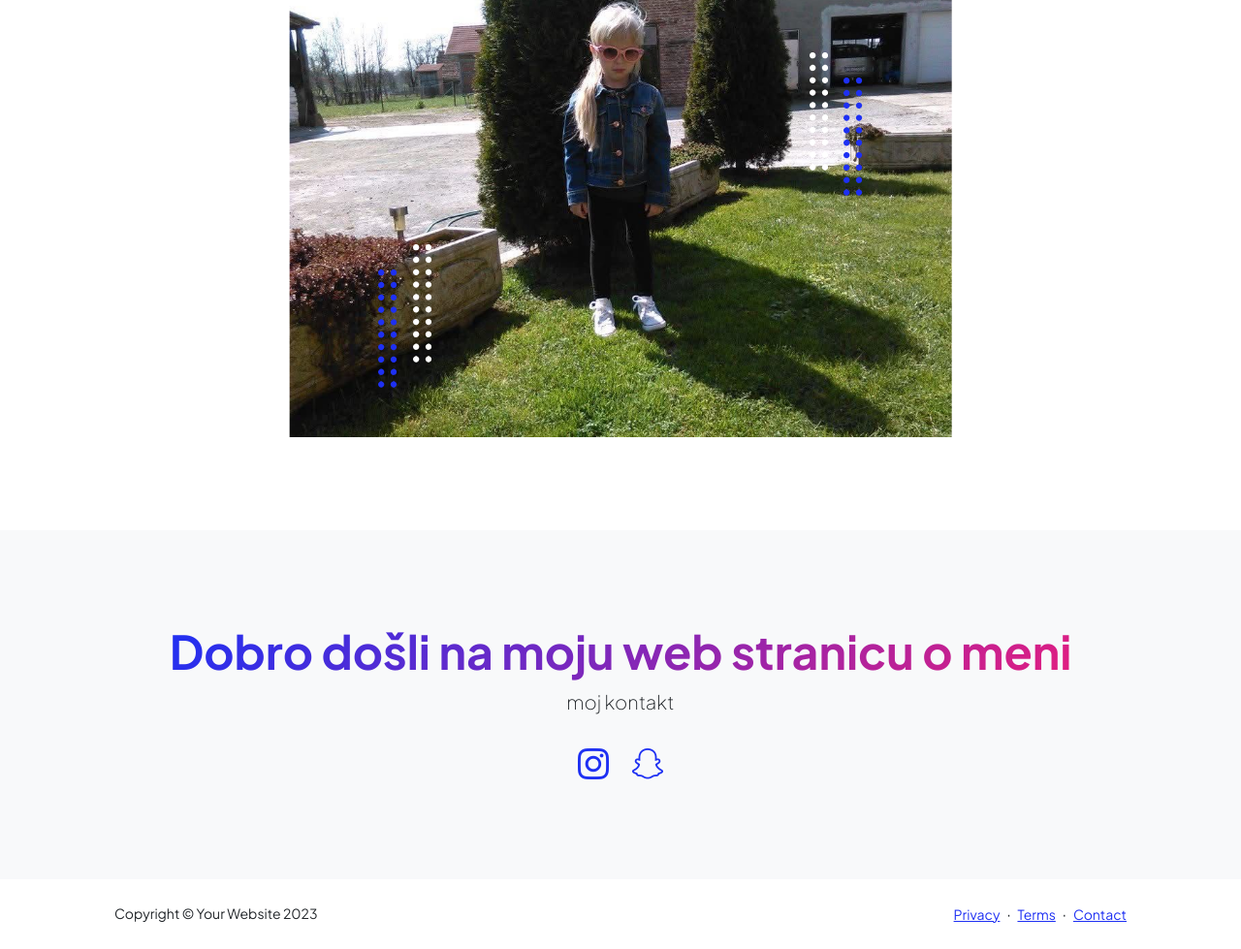
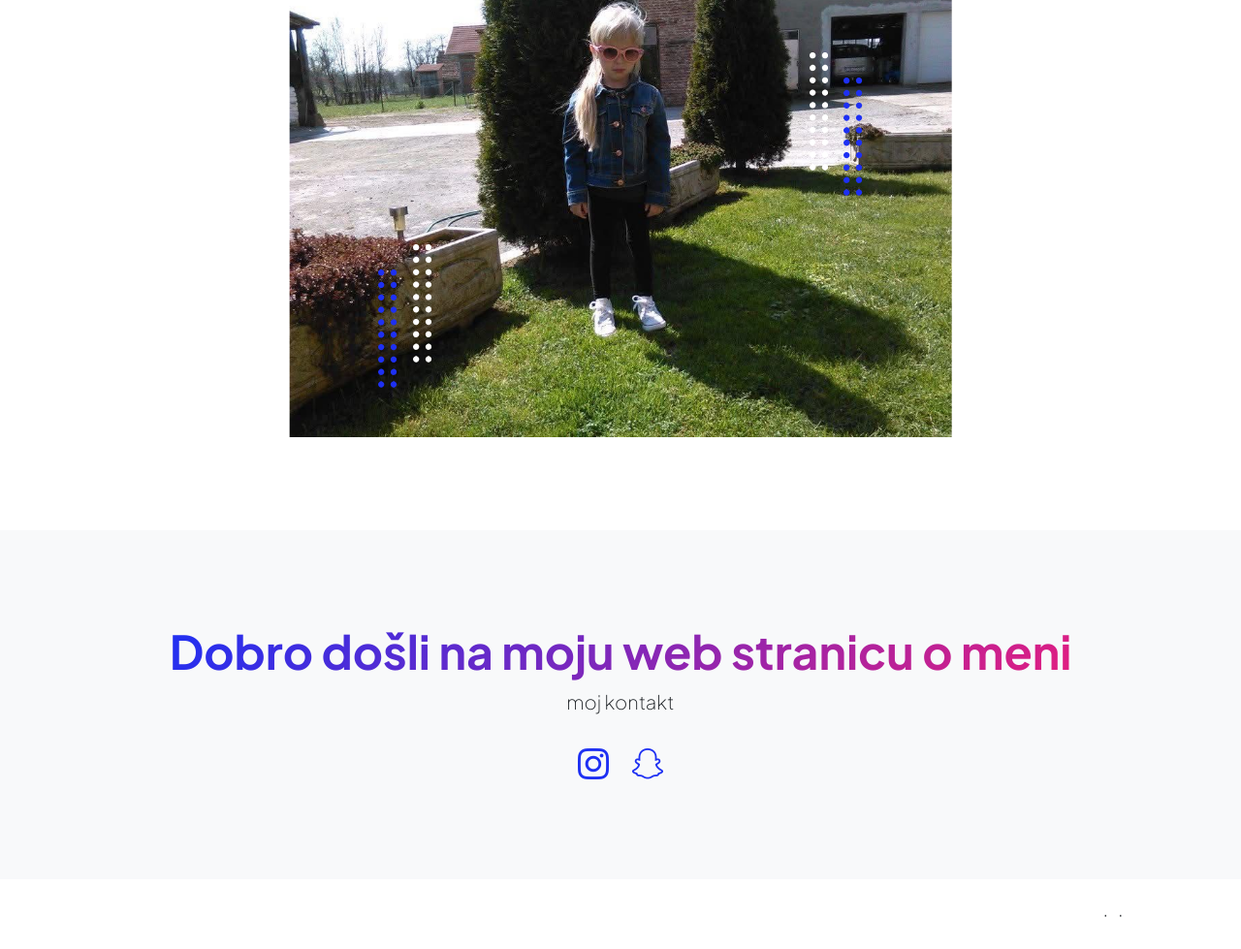
Before and after one commit to lanamarek-code/lana-marek-web, a plain HTML site: page index.html in a window 1280 px wide. Shown: the part 418-1397 px from the top of the page at 97% size. Drawn offline with nearby package versions, Linux system fonts and the light colour scheme.

Commit message:
modified:   contact.html 	modified:   index.html 	modified:   projects.html 	modified:   resume.html

```diff
--- a/index.html
+++ b/index.html
@@ -197,13 +197,13 @@
         <footer class="bg-white py-4 mt-auto">
             <div class="container px-5">
                 <div class="row align-items-center justify-content-between flex-column flex-sm-row">
-                    <div class="col-auto"><div class="small m-0">Copyright &copy; Your Website 2023</div></div>
+                    <div class="col-auto"><div class="small m-0"></div></div>
                     <div class="col-auto">
-                        <a class="small" href="#!">Privacy</a>
+                        <a class="small" href="#!"></a>
                         <span class="mx-1">&middot;</span>
-                        <a class="small" href="#!">Terms</a>
+                        <a class="small" href="#!"></a>
                         <span class="mx-1">&middot;</span>
-                        <a class="small" href="#!">Contact</a>
+                        <a class="small" href="#!"></a>
                     </div>
                 </div>
             </div>
```
Also changed, not shown: contact.html (+1 -1 lines), projects.html (+1 -1 lines), resume.html (+5 -0 lines).
